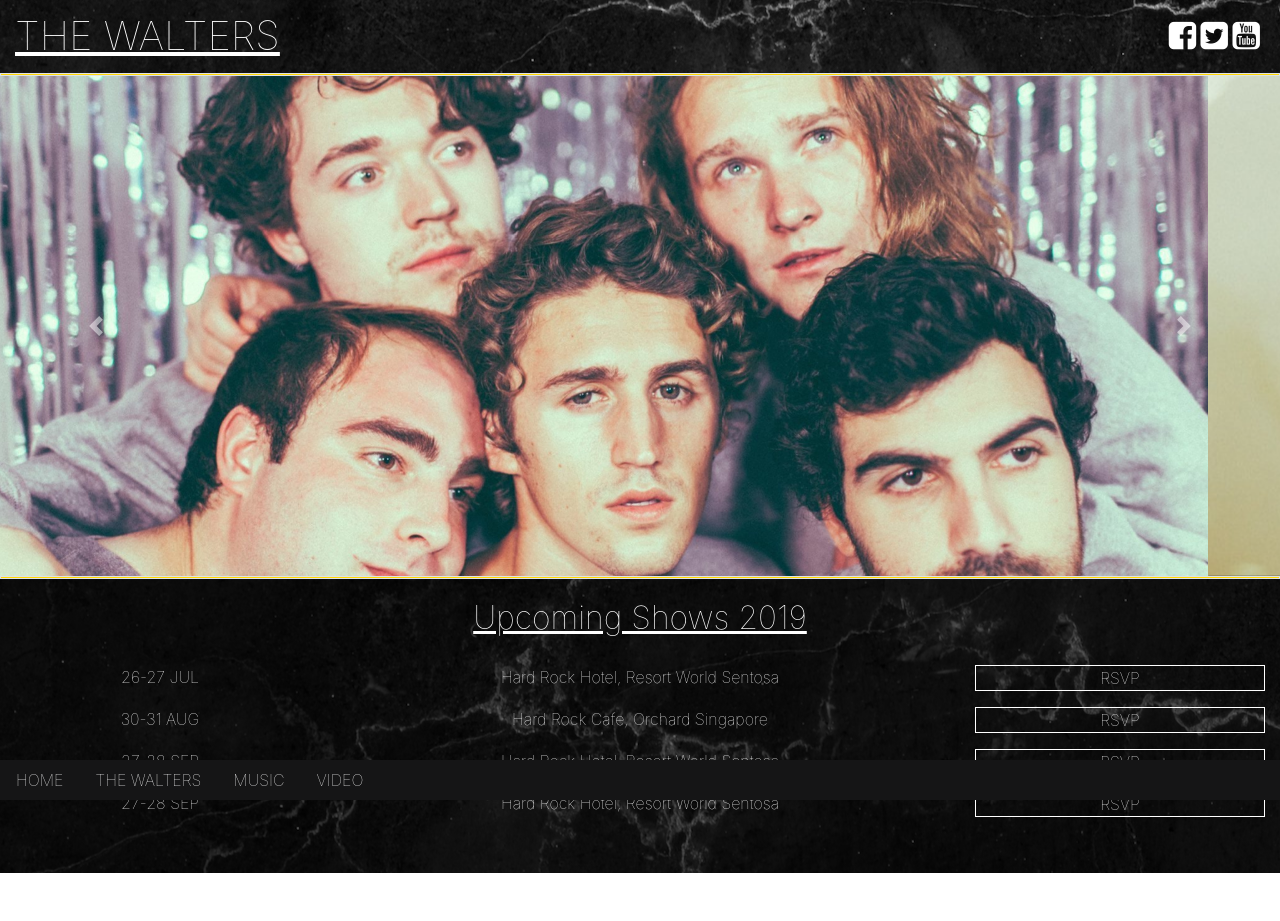
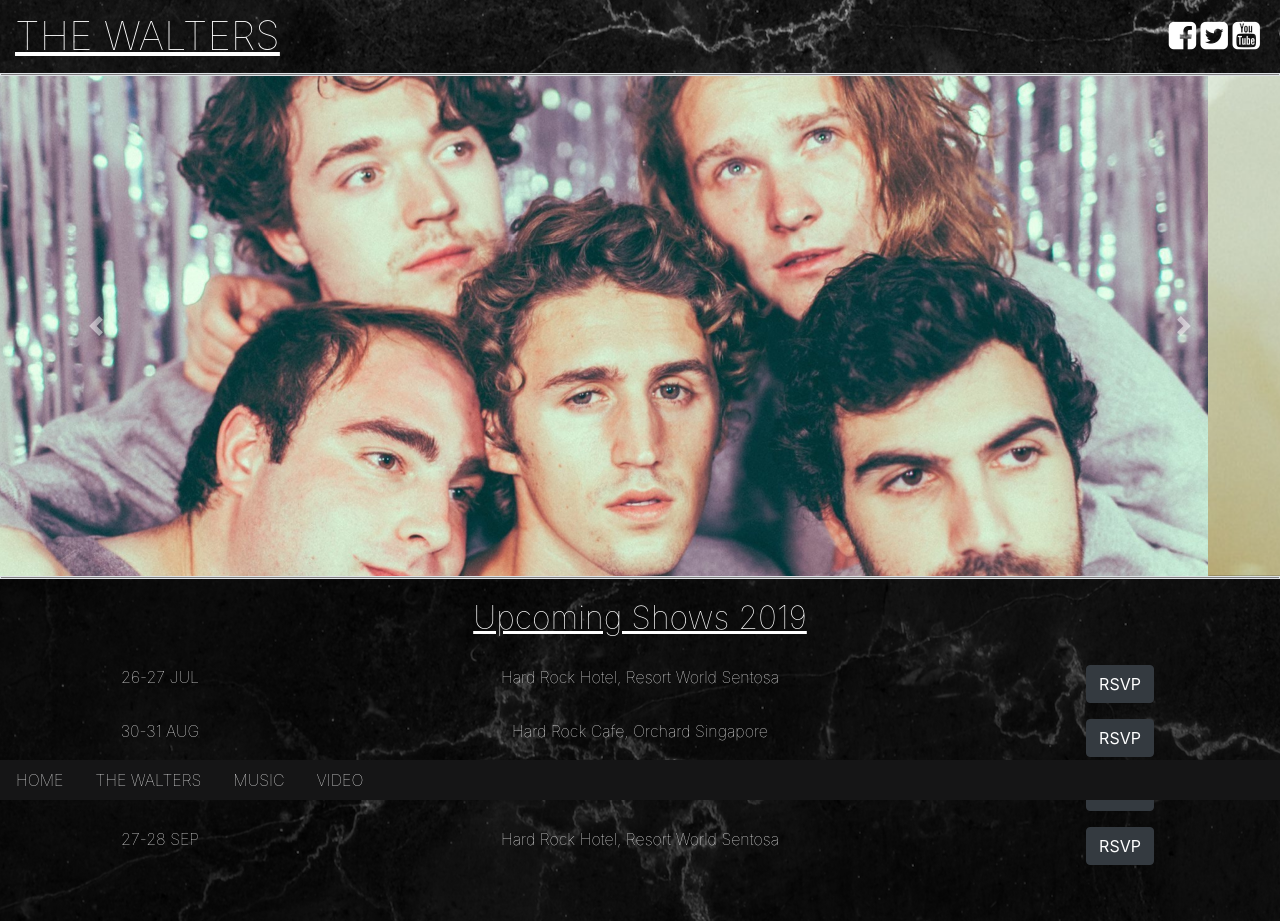
Before and after one commit to yucheng91/CIassignment1, a plain HTML site: page index.html in a window 1280 px wide. Before the commit the page ends 873 px from the top, so only its background shows below. Drawn offline with nearby package versions, Linux system fonts and the light colour scheme.

Commit message:
center button

```diff
--- a/index.html
+++ b/index.html
@@ -56,48 +56,48 @@
       <h2>Upcoming Shows 2019</h2>
       <div class="container-fluid">
         <div class="row">
-          <div class="col-3">
+          <div class="col-12 col-md-3">
             <p>26-27 JUL</p>
           </div>
-          <div class="col-6">
+          <div class="col-12 col-md-6">
             <p>Hard Rock Hotel, Resort World Sentosa</p>
           </div>
-          <div class="col-3">
-            <a href="https://www.eventbrite.sg"><p class="rsvpbutton">RSVP</p></a>
-          </div>
+          <div class="col-12 col-md-3 text-center">
+            <a href="https://www.eventbrite.sg"><button type="button" class="btn btn-dark">RSVP</button></p></a>
+         </div>
         </div>
 
         <div class="row">
-          <div class="col-3">
+          <div class="col-12 col-md-3">
             <p>30-31 AUG</p>
           </div>
-          <div class="col-6">
+          <div class="col-12 col-md-6">
             <p>Hard Rock Cafe, Orchard Singapore</p>
           </div>
-          <div class="col-3">
-            <a href="https://www.eventbrite.sg"><p class="rsvpbutton">RSVP</p></a>
+          <div class="col-12 col-md-3 text-center">
+            <a href="https://www.eventbrite.sg"><button type="button" class="btn btn-dark">RSVP</button></p></a>
           </div>
         </div>
         <div class="row">
-          <div class="col-3">
+          <div class="col-12 col-md-3">
             <p>27-28 SEP</p>
           </div>
-          <div class="col-6">
+          <div class="col-12 col-md-6">
             <p>Hard Rock Hotel, Resort World Sentosa</p>
           </div>
-          <div class="col-3">
-            <a href="https://www.eventbrite.sg"><p class="rsvpbutton">RSVP</p></a>
+          <div class="col-12 col-md-3 text-center">
+            <a href="https://www.eventbrite.sg"><button type="button" class="btn btn-dark">RSVP</button></p></a>
           </div>
         </div>
         <div class="row">
-          <div class="col-3">
+          <div class="col-12 col-md-3">
             <p>27-28 SEP</p>
           </div>
-          <div class="col-6">
+          <div class="col-12 col-md-6">
             <p>Hard Rock Hotel, Resort World Sentosa</p>
           </div>
-          <div class="col-3">
-            <a href="https://www.eventbrite.sg"><p class="rsvpbutton">RSVP</p></a>
+          <div class="col-12 col-md-3 text-center">
+            <a href="https://www.eventbrite.sg"><button type="button" class="btn btn-dark">RSVP</button></p></a>
           </div>
         </div>
       </div>
--- a/style.css
+++ b/style.css
@@ -21,10 +21,10 @@ section {
 
 .border {
     height:3px;
-    background-color:gold;
+    background-color:grey;
     border:0;
     padding:0;
-    color:gold;
+    color:grey;
 }
 
 .navbar  {
@@ -79,6 +79,10 @@ img {
     object-fit: cover;
 }
 
+.btn {
+    text-align:center;
+}
+
 @media (max-width: 767px) {
     body {
         font-size: 15px;
@@ -93,7 +97,11 @@ img {
     }
 
     p {
-        font-size: 10px;
+        font-size: 15px;
+    }
+
+    navbar {
+        font-size: 15px;
     }
 
 }
```
Also changed, not shown: .c9/metadata/environment/index.html, .c9/metadata/environment/logo.png (deleted), .c9/metadata/environment/style.css, logo.png (deleted), 1 other file.
